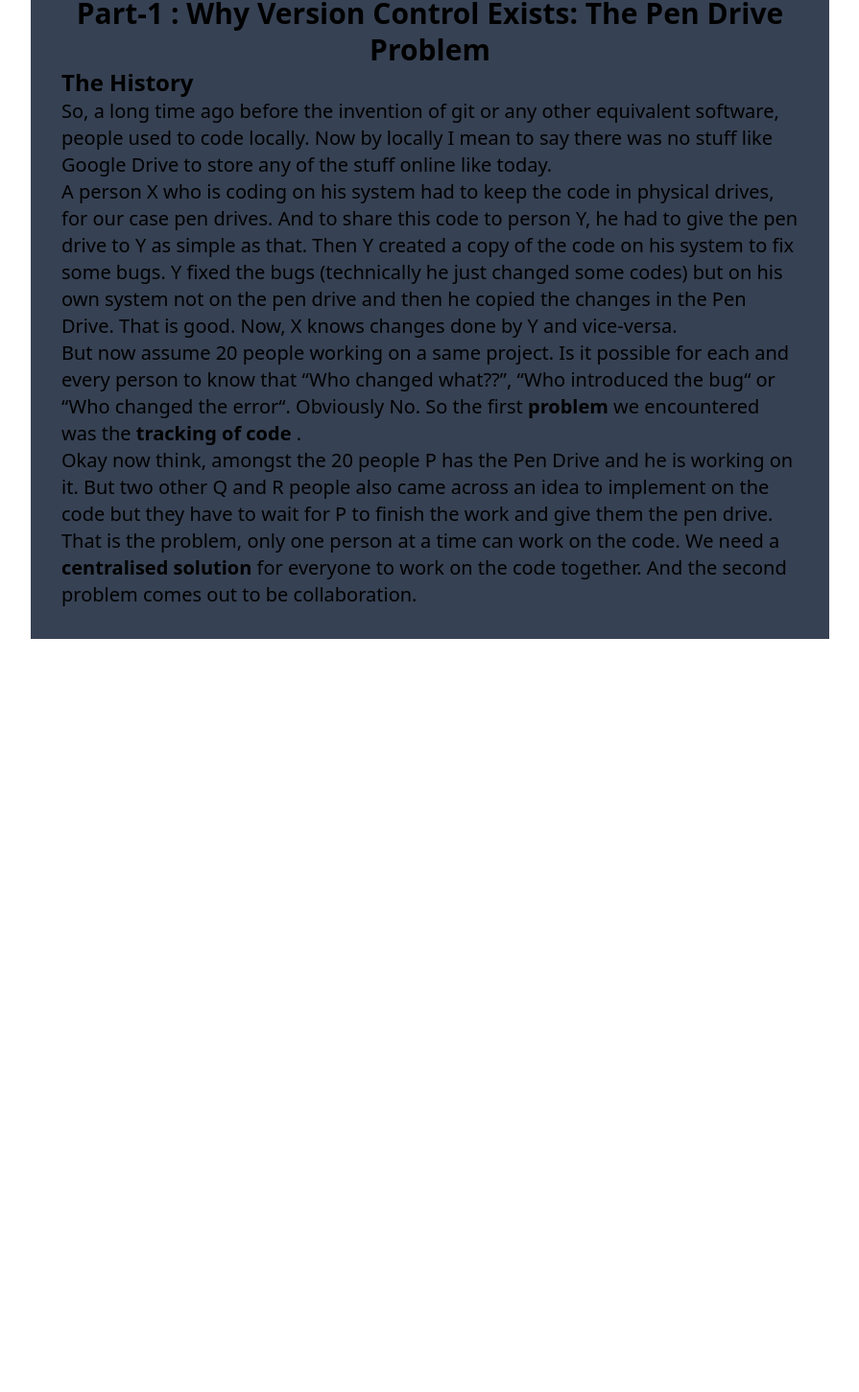
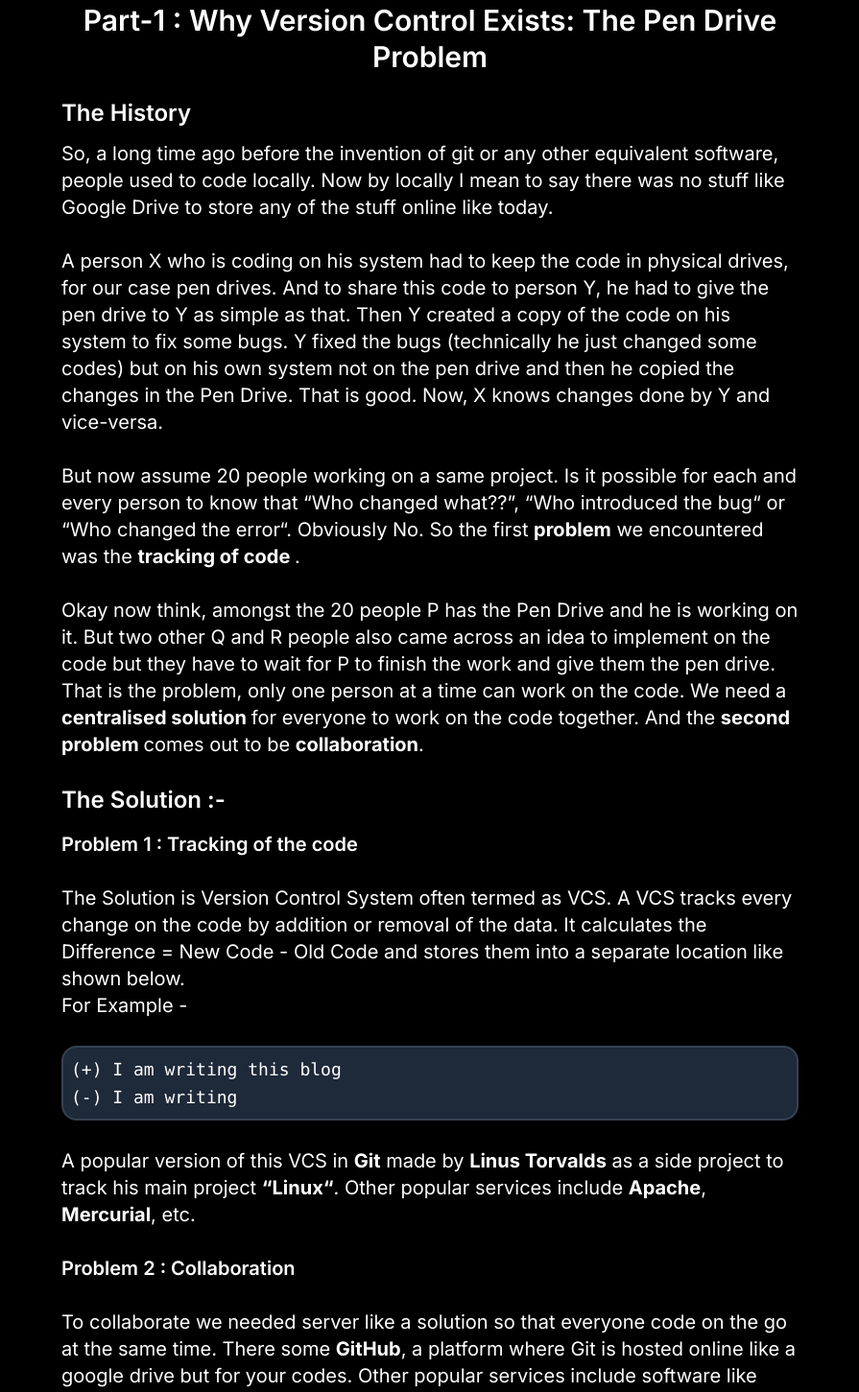
Before and after one commit to parthmunjal07/parth-portfolio-v1, a React (Vite) app: page /blog3 in a window 1280 px wide. Shown: the part 175-1626 px from the top of the page at 96% size, without its empty margins (192-1087 px from the left). Before the commit the page ends 841 px from the top, so only its background shows below. Built offline with nearby package versions, Linux system fonts and the light colour scheme.

Commit message:
git p1 + about update

```diff
--- a/src/components/About.jsx
+++ b/src/components/About.jsx
@@ -4,12 +4,12 @@ import PageWrapper from "./PageWrapper";
 function About() {
   return (
     <PageWrapper>
-    <section id="about" className="w-full bg-gray-700 text-white">
+    <section id="about" className="min-h-screen w-full bg-black text-white">
       <div className="max-w-4xl mx-auto px-4 pt-30 pb-12">
-        <h1 className="text-4xl font-bold scroll-mt-24">About Me</h1>
+        <h1 className="text-4xl font-bold scroll-mt-24 font-oswald text-center">About Me</h1>
 
         <div className="mt-5">
-          <p className="text-xl text-left">
+          <p className="text-xl text-left font-inter">
             <span>So you want to know more about me? </span>
             <br />
             Well, I'm a CS undergrad currently in my first year from Haryana,
--- a/src/components/BlogCard.jsx
+++ b/src/components/BlogCard.jsx
@@ -5,8 +5,8 @@ import { Link } from "react-router-dom";
 export default function BlogCard({ title, content, link, image}) {
   return (
     <div className="border-2 border-gray-300 rounded-lg p-4 m-4 hover:shadow-lg transition-shadow duration-300">
-      <img src={image} alt="" />
-      <h1 className="text-3xl">{title}</h1>
+      <img src={image} alt="" className="rounded-2xl" />
+      <h1 className="text-3xl font-semibold mt-2">{title}</h1>
       <p>{content}</p>
 
       <Link to={link} className="inline-flex items-center gap-2 mt-2">
--- a/src/components/Blogs.jsx
+++ b/src/components/Blogs.jsx
@@ -7,11 +7,12 @@ import Git from "./blogs/blogImg/Git.png"
 function Blogs() {
   return (
     <PageWrapper>
-    <section id="blogs" className="bg-gray-700 text-white w-[90%] md:w-[65%] mx-auto">
+      <div className="bg-black min-h-screen">
+    <section id="blogs" className="text-white w-[90%] md:w-[65%] mx-auto">
       <div className="max-w-4xl mx-auto px-4 pt-24 pb-12">
-        <h1 className="text-4xl font-bold scroll-mt-24">Blogs</h1>
+        <h1 className="text-4xl font-bold scroll-mt-24 font-oswald text-center">Blogs</h1>
       </div>
-      <div className="grid grid-cols-1 md:grid-cols-2">
+      <div className="grid grid-cols-1 md:grid-cols-2 font-inter">
         <BlogCard title="My Bucket List / Goals"
         content="Just a few of the things I want to achieve and am fascinated by."
         link="/blog1"
@@ -25,6 +26,7 @@ function Blogs() {
         link="/blog2" />
       </div>
     </section>
+    </div>
     </PageWrapper>
   );
 }
--- a/src/components/blogs/Blog1.jsx
+++ b/src/components/blogs/Blog1.jsx
@@ -4,26 +4,27 @@ import PageWrapper from "../PageWrapper";
 function Blog1() {
   return (
     <PageWrapper>
-      <div className="bg-gray-700 w-[90%] md:w-[65%] mx-auto p-8">
+      <div className="bg-black">
+      <div className="w-[90%] md:w-[65%] mx-auto p-8">
         <div className="mt-16">
-          <h1 className="text-4xl text-center font-bold leading-tight">
+          <h1 className="text-4xl text-white font-oswald text-center font-bold leading-tight">
             My Bucket List / Goals
           </h1>
-          <p className="text-xl text-center">
+          <p className="text-xl text-center font-inter text-white">
             So, if you have come here, you are interested in my aspirations.
           </p>
           <hr className="bg-gray-500" />
           <div className="mt-10">
-            <h1 className="text-2xl font-bold">
+            <h1 className="text-2xl font-bold font-inter text-white">
               {" "}
               I. The things I want to buy after earning money.
             </h1>
-            <p className="text-xl">
+            <p className="text-xl font-inter text-white">
               Actually, there are some things of which I have made a list that I
               need to buy with my own money when whether through internship,
               freelance etc...
             </p>
-            <div className="mt-10">
+            <div className="mt-10 font-inter text-white">
               <ol className="list-[lower-roman]">
                 <li className="text-xl ml-10">
                   <span className="font-semibold underline underline-offset-4">
@@ -69,6 +70,7 @@ function Blog1() {
           </div>
         </div>
       </div>
+      </div>
     </PageWrapper>
   );
 }
--- a/src/components/blogs/Git.jsx
+++ b/src/components/blogs/Git.jsx
@@ -4,40 +4,96 @@ import PageWrapper from "../PageWrapper";
 function Git() {
   return (
     <PageWrapper>
-      <div className="bg-gray-700 w-[90%] md:w-[65%] mx-auto p-8">
+      <div className="bg-black min-h-screen">
+        <div className="w-[90%] md:w-[65%] mx-auto p-8">
           <div className="mt-16">
-          <h1 className="text-4xl text-center font-bold leading-tight">
+            <h1 className="text-4xl font-oswald text-white text-center font-bold leading-tight">
               Git - A beginners Guide
             </h1>
-          <hr className="bg-gray-500" />
-          <h2 className="text-3xl text-center font-semibold leading-tight mt-7">
+            <hr className="text-gray-500 mt-2" />
+            <h2 className="text-3xl text-white font-inter text-center font-semibold leading-tight mt-7 mb-6">
               {" "}
               Part-1 : Why Version Control Exists: The Pen Drive Problem{" "}
             </h2>
-          <h3 className="text-2xl font-semibold">The History</h3>
-          <p className="text-xl">
+            <h3 className="text-2xl font-semibold text-white font-inter mb-3">
+              The History
+            </h3>
+            <p className="text-xl font-inter text-white">
               So, a long time ago before the invention of git or any other
               equivalent software, people used to code locally. Now by locally I
-            mean to say there was no stuff like Google Drive to store any of the
-            stuff online like today.{" "}
+              mean to say there was no stuff like Google Drive to store any of
+              the stuff online like today.{" "}
             </p>
-          <p className="text-xl">
+            <p className="text-xl font-inter text-white mt-7">
               A person X who is coding on his system had to keep the code in
-            physical drives, for our case pen drives. And to share this code to
-            person Y, he had to give the pen drive to Y as simple as that. Then
-            Y created a copy of the code on his system to fix some bugs. Y fixed
-            the bugs (technically he just changed some codes) but on his own
-            system not on the pen drive and then he copied the changes in the
-            Pen Drive. That is good. Now, X knows changes done by Y and
+              physical drives, for our case pen drives. And to share this code
+              to person Y, he had to give the pen drive to Y as simple as that.
+              Then Y created a copy of the code on his system to fix some bugs.
+              Y fixed the bugs (technically he just changed some codes) but on
+              his own system not on the pen drive and then he copied the changes
+              in the Pen Drive. That is good. Now, X knows changes done by Y and
               vice-versa.
             </p>
-          <p className="text-xl">
+            <p className="text-xl font-inter text-white mt-7">
               But now assume 20 people working on a same project. Is it possible
               for each and every person to know that “Who changed what??”, “Who
-            introduced the bug“ or “Who changed the error“. Obviously No. So the
-            first <b>problem</b> we encountered was the <b> tracking of code </b>.
+              introduced the bug“ or “Who changed the error“. Obviously No. So
+              the first <b>problem</b> we encountered was the{" "}
+              <b> tracking of code </b>.
             </p>
-          <p className="text-xl">Okay now think, amongst the 20 people P has the Pen Drive and he is working on it. But two other Q and R people also came across an idea to implement on the code but they have to wait for P to finish the work and give them the pen drive. That is the problem, only one person at a time can work on the code. We need a <b>centralised solution </b> for everyone to work on the code together. And the second problem comes out to be collaboration.</p>
+            <p className="text-xl font-inter text-white mt-7">
+              Okay now think, amongst the 20 people P has the Pen Drive and he
+              is working on it. But two other Q and R people also came across an
+              idea to implement on the code but they have to wait for P to
+              finish the work and give them the pen drive. That is the problem,
+              only one person at a time can work on the code. We need a{" "}
+              <b>centralised solution </b> for everyone to work on the code
+              together. And the <b> second problem </b> comes out to be{" "}
+              <b>collaboration</b>.
+            </p>
+            <h3 className="text-2xl font-semibold text-white font-inter mt-7 mb-3">
+              The Solution :-
+            </h3>
+            <h3 className="text-xl font-semibold text-white font-inter mt-4">
+              Problem 1 : Tracking of the code
+            </h3>
+            <p className="text-xl font-inter text-white mt-7">
+              The Solution is Version Control System often termed as VCS. A VCS
+              tracks every change on the code by addition or removal of the
+              data. It calculates the Difference = New Code - Old Code and
+              stores them into a separate location like shown below.
+              <br />
+              For Example -
+              <div className="p-2 bg-gray-800 mt-7 rounded-2xl border-gray-700 border-2">
+                <code className="text-lg">
+                  (+) I am writing this blog
+                  <br />
+                  (-) I am writing
+                </code>
+              </div>
+              <p className="text-white text-xl font-inter mt-7">
+                A popular version of this VCS in <b>Git</b> made by{" "}
+                <b>Linus Torvalds</b> as a side project to track his main
+                project <b>“Linux“</b>. Other popular services include{" "}
+                <b>Apache</b>, <b>Mercurial</b>, etc.
+              </p>
+            </p>
+            <h3 className="text-xl font-semibold text-white font-inter mt-7">
+              Problem 2 : Collaboration
+            </h3>
+            <p className="text-white text-xl font-inter mt-7">
+              To collaborate we needed server like a solution so that everyone
+              code on the go at the same time. There some <b>GitHub</b>, a platform
+              where Git is hosted online like a google drive but for your codes.
+              Other popular services include software like <b>GitLab</b>, <b>BitBucket</b>,
+              etc.
+            </p>
+            <hr className="text-gray-500 mt-2" />
+            <h2 className="text-3xl text-white font-inter text-center font-semibold leading-tight mt-7 mb-6">
+              {" "}
+              Part-2 : Why Version Control Exists: The Pen Drive Problem{" "}
+            </h2>
+          </div>
         </div>
       </div>
     </PageWrapper>
```
Lines whose indentation alone changed are shown as unchanged.
